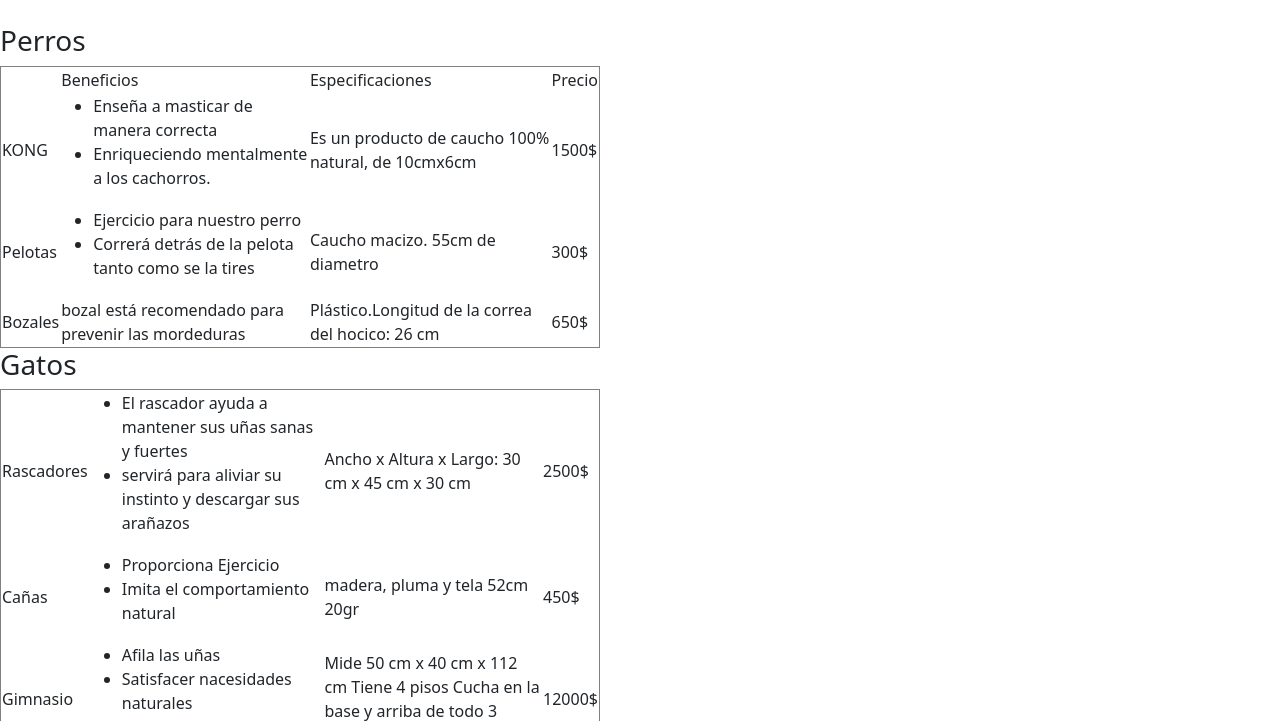
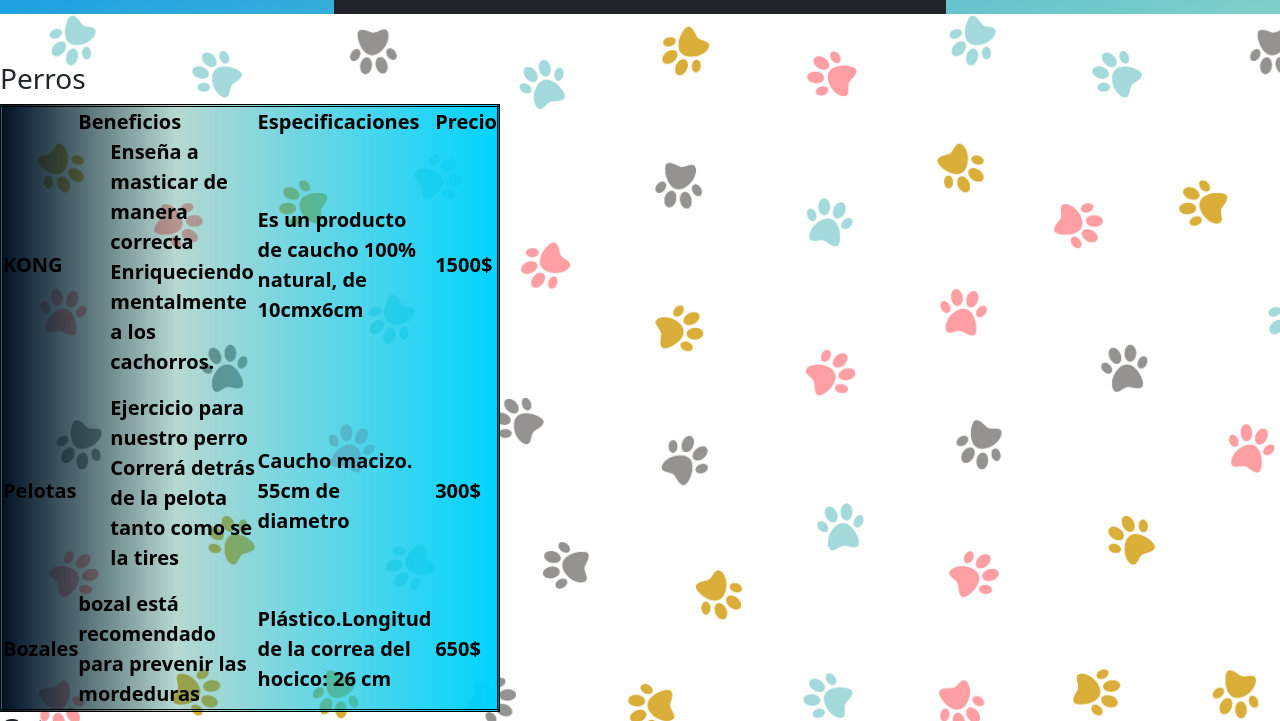
Before and after one commit to ivanbaruja/proyecto_patitas, a plain HTML site: page Caracteristicas.html in a window 1280 px wide. Shown: the part 136-857 px from the top of the page. Drawn offline with nearby package versions, Linux system fonts and the light colour scheme; the site is published under a folder, as on GitHub Pages, so addresses that start at the root find nothing.

Commit message:
modificando

```diff
--- a/Caracteristicas.html
+++ b/Caracteristicas.html
@@ -5,7 +5,7 @@
     <meta http-equiv="X-UA-Compatible" content="IE=edge">
     <meta name="viewport" content="width=device-width, initial-scale=1.0">
     <title>TABLA</title>
-    <link rel="stylesheet" href="/proyecto_patitas/css/style.css">
+    <link rel="stylesheet" href="./proyecto_patitas/css/style.css">
     <link
     rel="stylesheet"
     href="https://cdnjs.cloudflare.com/ajax/libs/animate.css/4.1.1/animate.min.css"
```
Also changed, not shown: Gatos.html (+1 -1 lines), formulario.html (+1 -1 lines), index.html (+1 -1 lines), perros.html (+1 -1 lines), productos.html (+1 -1 lines), quienessomos.html (+1 -1 lines).
